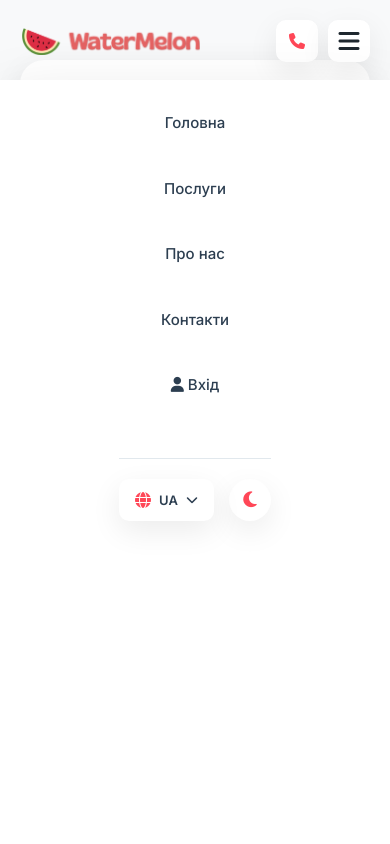
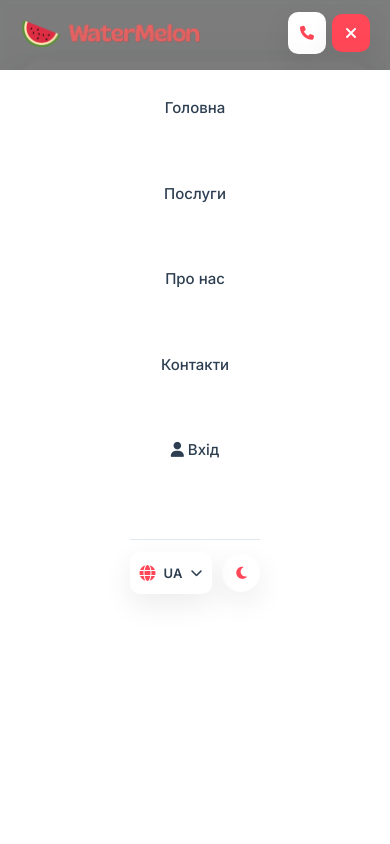
Before and after one commit to Kybikov/wtmelon, a Vue app: page /terms in a window 390 px wide. Both pictures are taken after a click on the element 349 px from the left and 41 px from the top of the page. Shown: the top 844 px of the page. Built offline with nearby package versions, Linux system fonts and the light colour scheme; the HTML template or start-up script is replaced by a standard one.

Commit message:
Updated style.css

```diff
--- a/src/components/Navbar.vue
+++ b/src/components/Navbar.vue
@@ -1,4 +1,6 @@
 <template>
+  <div>
+    <div v-if="menuOpen" class="menu-overlay" @click="closeMenu"></div>
     <nav class="navbar" :class="{ sticky: isSticky, 'force-light': isLoginPage }">
       <div class="container">
         <div class="nav-row">
@@ -103,13 +105,14 @@
               <span>{{ currentUser?.name?.split(' ')[0] }}</span>
             </router-link>
 
-          <div class="menu-btn" @click="toggleMenu">
-            <i class="fa-solid fa-bars"></i>
+            <div class="menu-btn" @click="toggleMenu" :class="{ active: menuOpen }">
+              <i :class="menuOpen ? 'fa-solid fa-times' : 'fa-solid fa-bars'"></i>
             </div>
           </div>
         </div>
       </div>
     </nav>
+  </div>
 </template>
 
 <script>
--- a/src/style.css
+++ b/src/style.css
@@ -462,6 +462,42 @@ body {
   border-radius: 10px;
   background: var(--bg-color);
   box-shadow: var(--shadow);
+  transition: var(--transition);
+}
+
+.menu-btn:hover {
+  background: var(--primary-color);
+  color: white;
+}
+
+.menu-btn.active {
+  background: var(--primary-color);
+  color: white;
+}
+
+.menu-btn i {
+  transition: transform 0.3s ease;
+}
+
+.menu-overlay {
+  position: fixed;
+  top: 0;
+  left: 0;
+  width: 100%;
+  height: 100%;
+  background: rgba(0, 0, 0, 0.5);
+  z-index: 998;
+  backdrop-filter: blur(2px);
+  animation: fadeIn 0.3s ease;
+}
+
+@keyframes fadeIn {
+  from {
+    opacity: 0;
+  }
+  to {
+    opacity: 1;
+  }
 }
 
 .mobile-only {
@@ -1560,6 +1596,21 @@ footer .right-col p {
 .legal-content a:hover {
   color: var(--primary-dark);
   text-decoration: underline;
+}
+
+@media (max-width: 1200px) {
+  .phone-link .phone-number {
+    display: none;
+  }
+
+  .phone-link {
+    padding: 10px 12px;
+    min-width: auto;
+  }
+
+  .nav-controls {
+    gap: 8px;
+  }
 }
 
 @media (max-width: 991px) {
@@ -1575,6 +1626,8 @@ footer .right-col p {
     transform: translateX(-100%);
     transition: var(--transition);
     height: calc(100vh - 80px);
+    overflow-y: auto;
+    z-index: 999;
   }
 
   .navbar .menu.active {
@@ -1598,7 +1651,7 @@ footer .right-col p {
   }
 
   .nav-controls {
-    gap: 10px;
+    gap: 8px;
   }
 
   .phone-link .phone-number {
@@ -1607,7 +1660,7 @@ footer .right-col p {
 
   .phone-link {
     padding: 10px;
-    width: 42px;
+    min-width: 42px;
     justify-content: center;
   }
 
@@ -1793,6 +1846,32 @@ footer .right-col p {
   }
 }
 
+@media (max-width: 767px) {
+  .navbar .menu {
+    padding: 20px;
+  }
+
+  .navbar .nav-item {
+    padding: 12px 0;
+  }
+
+  .nav-link {
+    font-size: 16px;
+    padding: 8px 0;
+  }
+
+  .mobile-controls {
+    flex-direction: row;
+    gap: 12px;
+    padding: 16px 0;
+    margin-top: 16px;
+  }
+
+  .phone-link {
+    padding: 10px;
+  }
+}
+
 @media (max-width: 480px) {
   .home-text h2 {
     font-size: 28px;
@@ -1806,10 +1885,64 @@ footer .right-col p {
     gap: 20px;
   }
 
+  .navbar {
+    padding: 12px 0;
+  }
+
   .navbar .logo-banner {
     height: 28px;
   }
 
+  .navbar .menu {
+    padding: 15px;
+    top: 70px;
+    height: calc(100vh - 70px);
+  }
+
+  .navbar .nav-item {
+    padding: 10px 0;
+  }
+
+  .nav-link {
+    font-size: 15px;
+  }
+
+  .nav-controls {
+    gap: 6px;
+  }
+
+  .phone-link {
+    padding: 8px;
+    min-width: 38px;
+  }
+
+  .phone-link i {
+    font-size: 14px;
+  }
+
+  .lang-toggle {
+    padding: 8px 10px;
+    font-size: 13px;
+  }
+
+  .theme-toggle {
+    padding: 8px;
+    width: 38px;
+    height: 38px;
+    font-size: 14px;
+  }
+
+  .menu-btn {
+    width: 38px;
+    height: 38px;
+    font-size: 16px;
+  }
+
+  .mobile-controls {
+    gap: 10px;
+    padding: 12px 0;
+  }
+
   footer .logo-banner {
     height: 35px;
   }
@@ -1821,4 +1954,66 @@ footer .right-col p {
   .total-price .amount {
     font-size: 26px;
   }
-}
+
+  .lang-dropdown {
+    min-width: 180px;
+  }
+
+  .lang-option {
+    padding: 10px 12px;
+    font-size: 14px;
+  }
+}
+
+@media (max-width: 360px) {
+  .navbar .logo-banner {
+    height: 24px;
+  }
+
+  .nav-controls {
+    gap: 4px;
+  }
+
+  .phone-link {
+    padding: 6px;
+    min-width: 36px;
+  }
+
+  .phone-link i {
+    font-size: 13px;
+  }
+
+  .lang-toggle {
+    padding: 6px 8px;
+    font-size: 12px;
+  }
+
+  .lang-toggle .current-lang {
+    font-size: 11px;
+  }
+
+  .theme-toggle {
+    padding: 6px;
+    width: 36px;
+    height: 36px;
+    font-size: 13px;
+  }
+
+  .menu-btn {
+    width: 36px;
+    height: 36px;
+    font-size: 15px;
+  }
+
+  .navbar .menu {
+    padding: 12px;
+  }
+
+  .navbar {
+    padding: 10px 0;
+  }
+
+  .container {
+    padding: 0 12px;
+  }
+}
```
Lines whose indentation alone changed are shown as unchanged.
